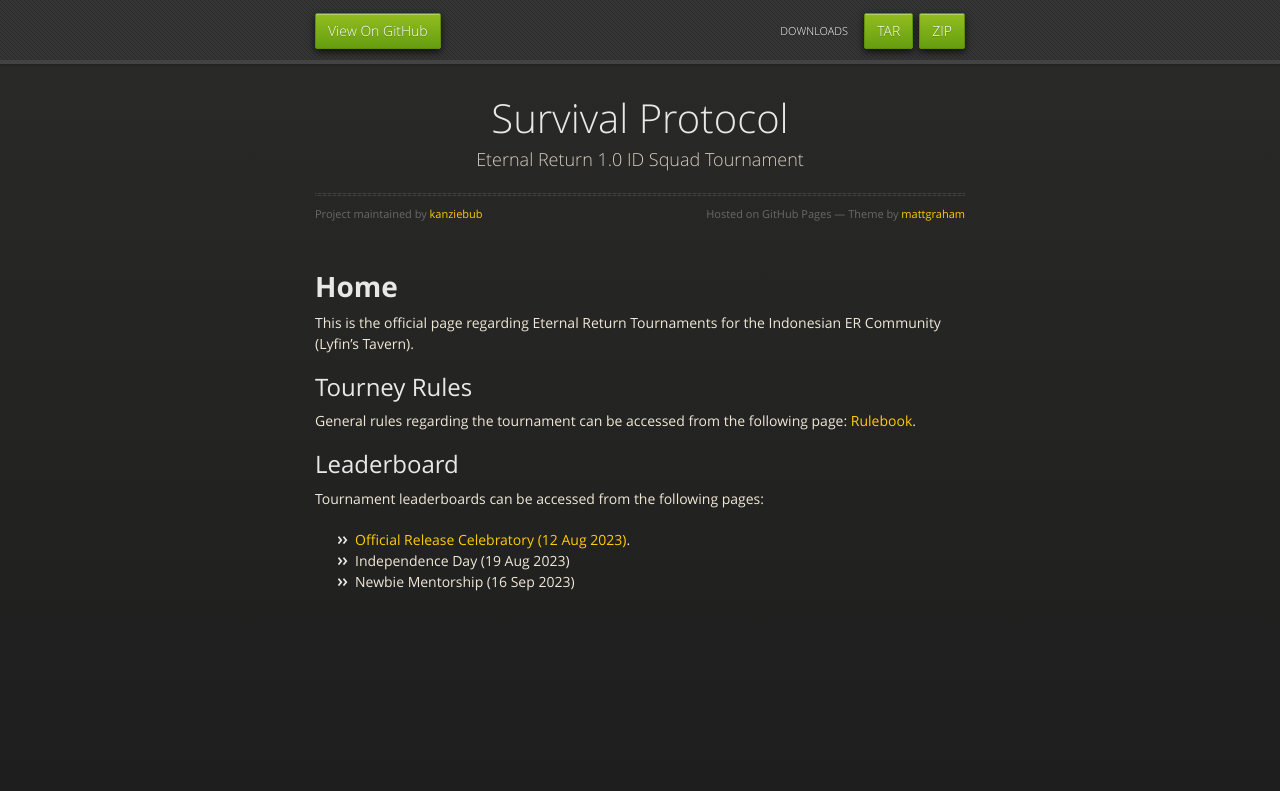
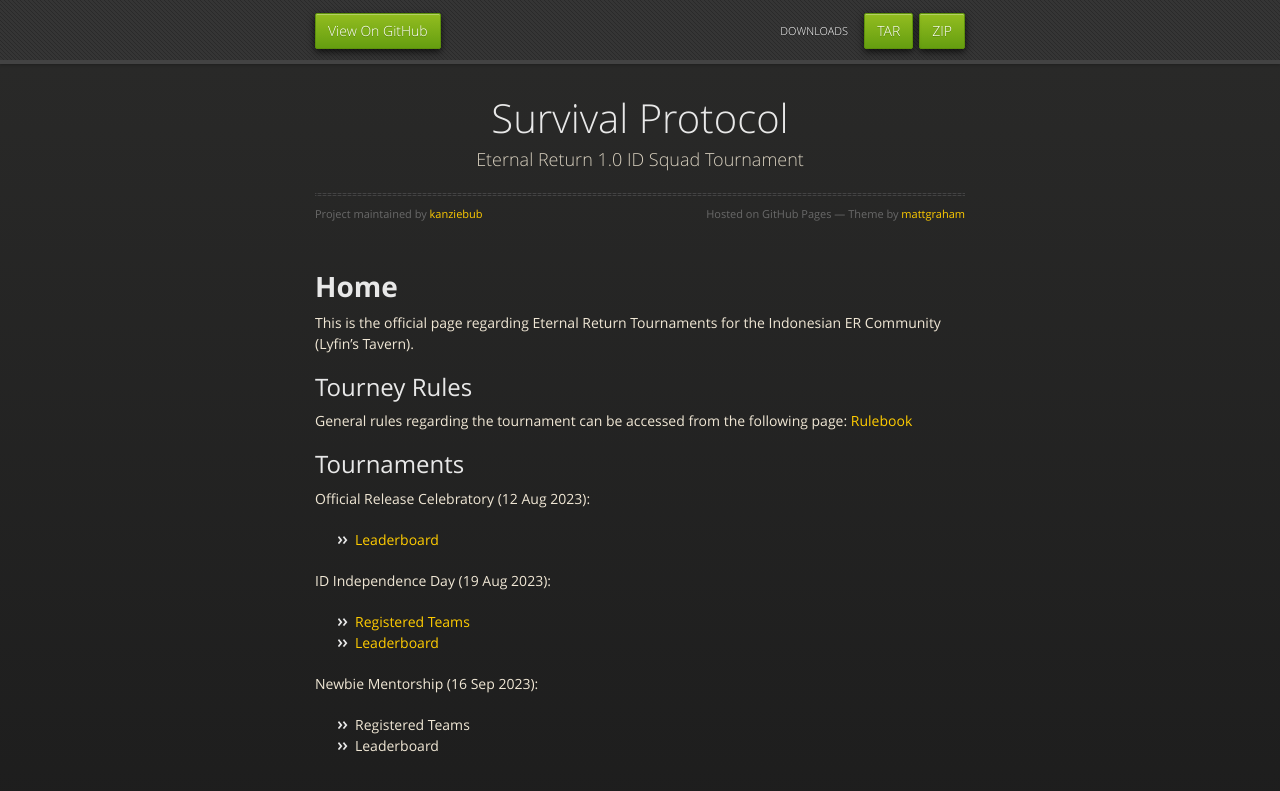
Before and after one commit to kanziebub/SurvivalProtocol, a Jekyll site: the page built from index.md, in a window 1280 px wide. Shown: the top 791 px of the page. Built offline with Jekyll 4.4.1, drawn with Linux system fonts in a browser that asks for light colours; our own code applies the rules of GitHub Pages for plain Markdown files.

Commit message:
G: init IndependenceDay Tourney

```diff
--- a/index.md
+++ b/index.md
@@ -8,11 +8,17 @@ This is the official page regarding Eternal Return Tournaments for the Indonesia
 
 ## Tourney Rules
 
-General rules regarding the tournament can be accessed from the following page: [Rulebook](./rulebook.html).
+General rules regarding the tournament can be accessed from the following page: [Rulebook](./rulebook.html)
 
-## Leaderboard
+## Tournaments
 
-Tournament leaderboards can be accessed from the following pages:
-- [Official Release Celebratory (12 Aug 2023)](./leaderboard.html).
-- Independence Day (19 Aug 2023)
-- Newbie Mentorship (16 Sep 2023)
+Official Release Celebratory (12 Aug 2023):
+- [Leaderboard](./leaderboard.html)
+
+ID Independence Day (19 Aug 2023):
+- [Registered Teams](./IndependenceDay/teams.html)
+- [Leaderboard](./IndependenceDay/leaderboard.md)
+
+Newbie Mentorship (16 Sep 2023):
+- Registered Teams
+- Leaderboard
```
Also changed, not shown: IndependenceDay/leaderboard.md (added, +28 -0 lines), IndependenceDay/teams.md (added, +45 -0 lines), leaderboard.py (+7 -5 lines).
